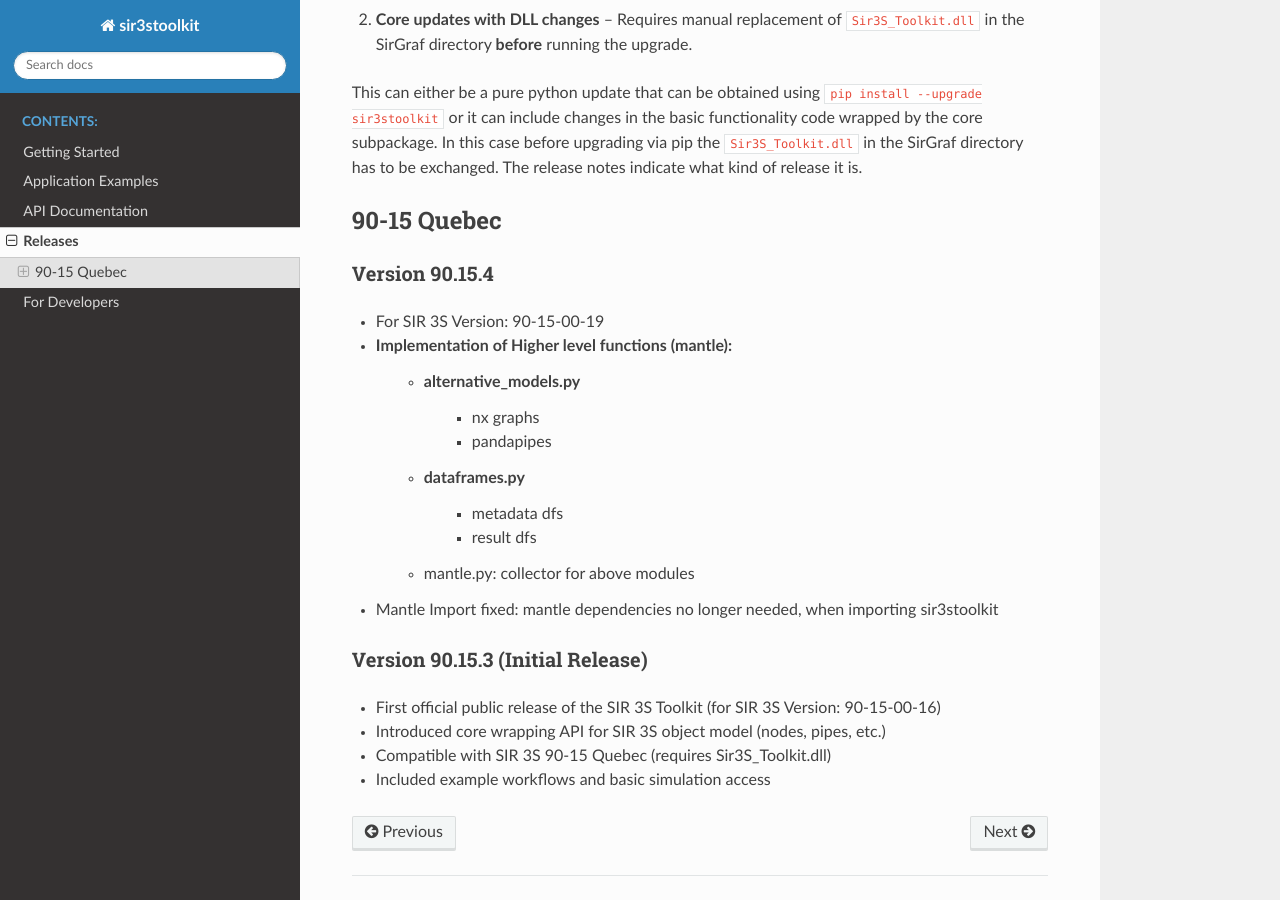
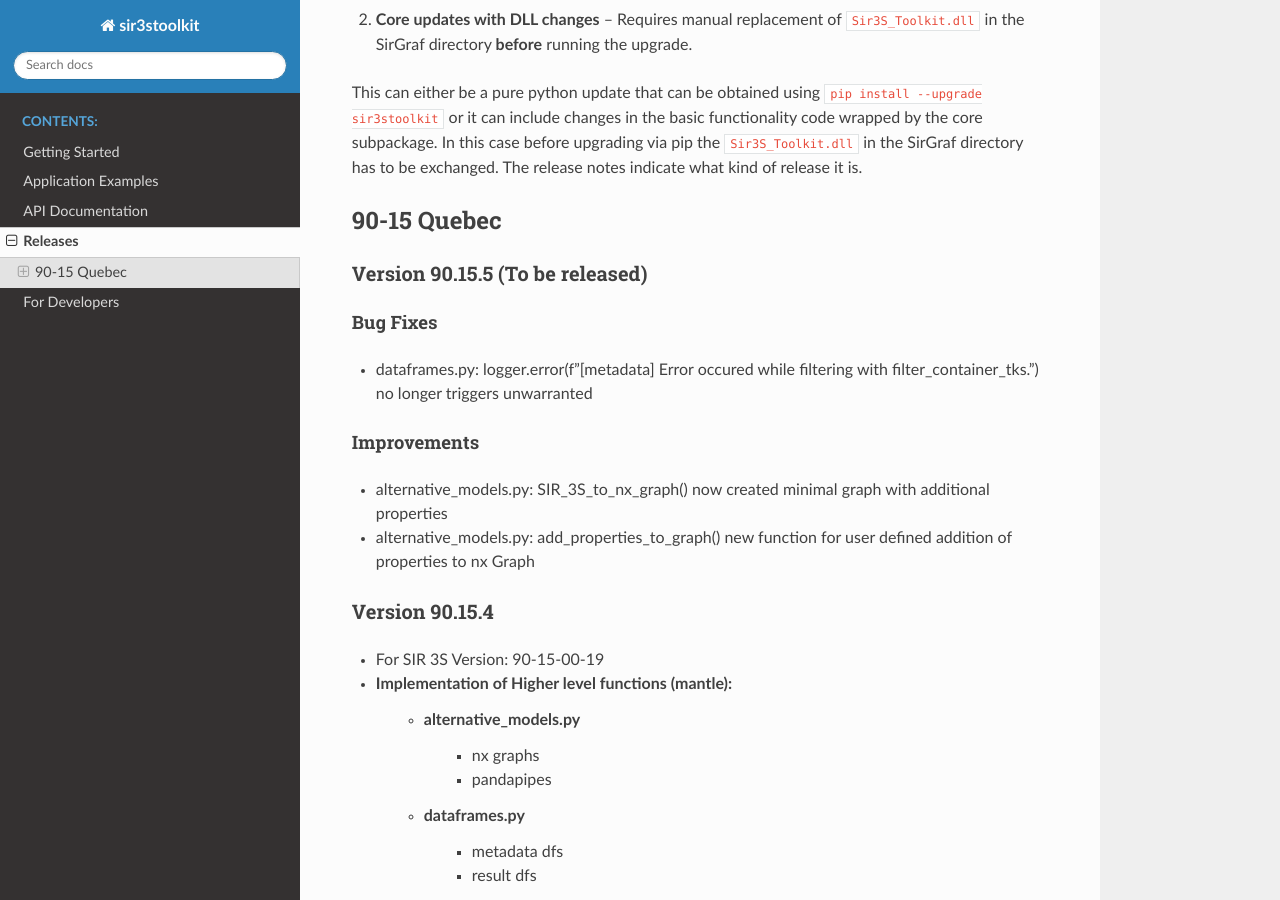
Before and after one commit to 3SConsult/sir3stoolkit, a Sphinx documentation site: the page built from docs/source/releases.rst, in a window 1280 px wide and 900 px high, scrolled down 399 px. Built offline with Sphinx 7.4.7 and the Read the Docs theme 3.1.0, drawn with Linux system fonts in a browser that asks for light colours; pages that are not in the unit, such as notebooks, are missing from menus.

Commit message:
dataframes.py: fixed bug filter container error unwarrented

```diff
--- a/docs/source/releases.rst
+++ b/docs/source/releases.rst
@@ -23,6 +23,20 @@ The release notes indicate what kind of release it is.
 90-15 Quebec
 ------------
 
+Version 90.15.5 (To be released)
+~~~~~~~~~~~~~~~~~~~~~~~~~~~~~~~~
+
+Bug Fixes
+^^^^^^^^^^
+
+- dataframes.py: logger.error(f"[metadata] Error occured while filtering with filter_container_tks.") no longer triggers unwarranted
+
+Improvements
+^^^^^^^^^^^^
+
+- alternative_models.py: SIR_3S_to_nx_graph() now created minimal graph with additional properties
+- alternative_models.py: add_properties_to_graph() new function for user defined addition of properties to nx Graph
+
 Version 90.15.4
 ~~~~~~~~~~~~~~~
 
```
Also changed, not shown: 1 other file.
